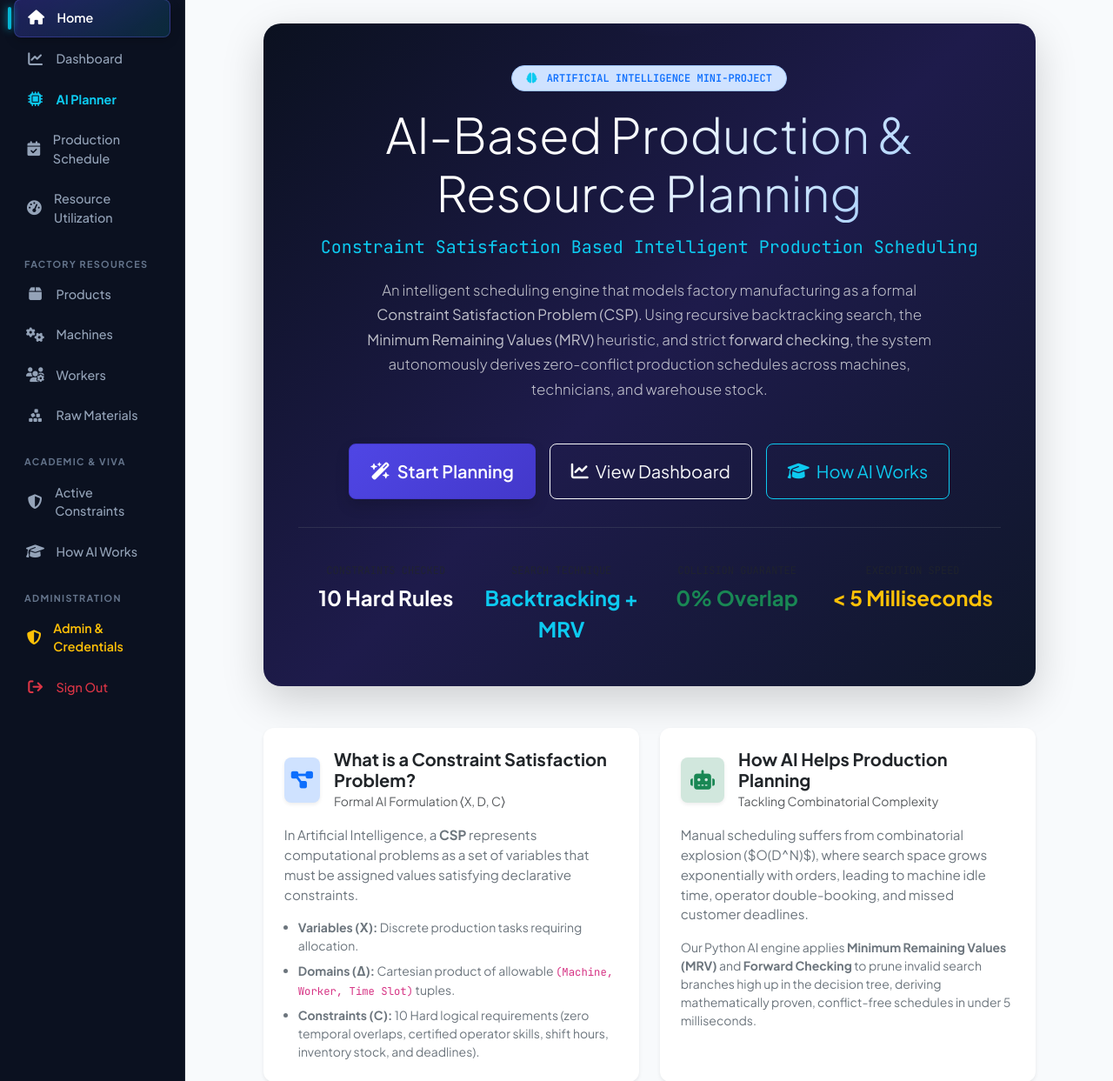
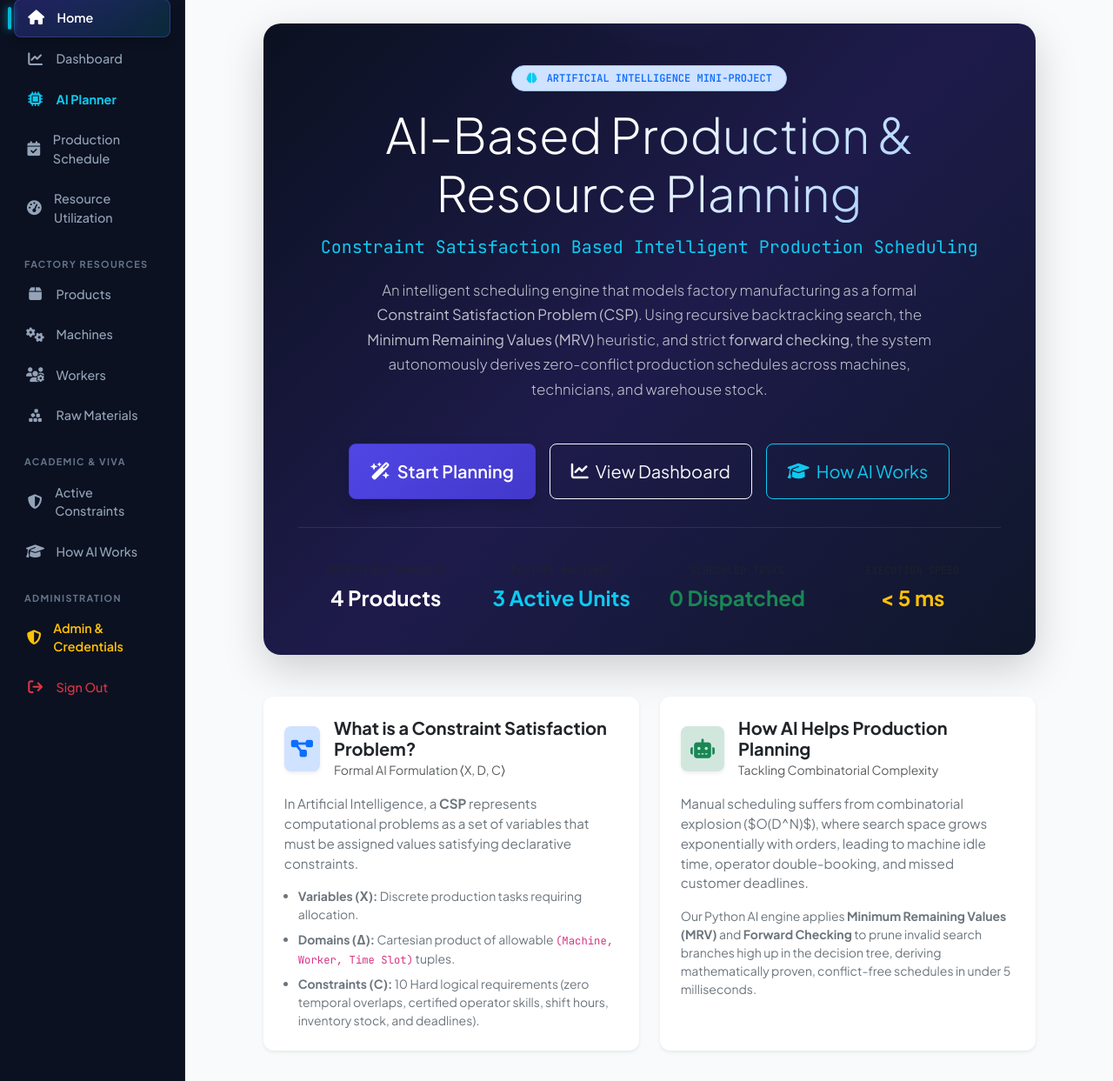
Before and after one commit to Aditya-nis/AI-Based-Production-Planner, a Flask app: page / in a window 1280 px wide. Shown: the part 88-1331 px from the top of the page at 87% size. Run offline with Flask 3, Linux system fonts and the light colour scheme; the visitor is signed in with stand-in values (Sample User, id 1); data comes from the database, SQL or seed files in the repository; data that the repository does not hold is empty.

Commit message:
Ensure dynamic calculation on new inputs and add comprehensive unit tests

```diff
--- a/routes/planner.py
+++ b/routes/planner.py
@@ -23,7 +23,18 @@ latest_ai_run = {
 @planner_bp.route('/')
 def home():
     """Page 1 — Home Landing Page"""
-    return render_template('index.html')
+    products_count = Product.query.count()
+    machines_count = Machine.query.count()
+    workers_count = Worker.query.count()
+    schedules_count = Schedule.query.count()
+    return render_template(
+        'index.html',
+        products_count=products_count,
+        machines_count=machines_count,
+        workers_count=workers_count,
+        schedules_count=schedules_count,
+        latest_ai=latest_ai_run
+    )
 
 @planner_bp.route('/planner')
 def planner_view():
--- a/templates/index.html
+++ b/templates/index.html
@@ -49,20 +49,26 @@
             <!-- Stats Bar Inside Hero -->
             <div class="row g-3 justify-content-center pt-4 border-top border-secondary border-opacity-25 mt-2">
                 <div class="col-6 col-md-3">
-                    <div class="text-uppercase small text-muted font-monospace" style="font-size: 0.75rem;">Constraints Checked</div>
-                    <div class="fs-4 fw-bold text-white mt-1">10 Hard Rules</div>
+                    <div class="text-uppercase small text-muted font-monospace" style="font-size: 0.75rem;">Registered Products</div>
+                    <div class="fs-4 fw-bold text-white mt-1">{{ products_count }} Products</div>
                 </div>
                 <div class="col-6 col-md-3">
-                    <div class="text-uppercase small text-muted font-monospace" style="font-size: 0.75rem;">Search Technique</div>
-                    <div class="fs-4 fw-bold text-info mt-1">Backtracking + MRV</div>
+                    <div class="text-uppercase small text-muted font-monospace" style="font-size: 0.75rem;">Factory Machines</div>
+                    <div class="fs-4 fw-bold text-info mt-1">{{ machines_count }} Active Units</div>
                 </div>
                 <div class="col-6 col-md-3">
-                    <div class="text-uppercase small text-muted font-monospace" style="font-size: 0.75rem;">Collision Guarantee</div>
-                    <div class="fs-4 fw-bold text-success mt-1">0% Overlap</div>
+                    <div class="text-uppercase small text-muted font-monospace" style="font-size: 0.75rem;">Scheduled Tasks</div>
+                    <div class="fs-4 fw-bold text-success mt-1">{{ schedules_count }} Dispatched</div>
                 </div>
                 <div class="col-6 col-md-3">
                     <div class="text-uppercase small text-muted font-monospace" style="font-size: 0.75rem;">Execution Speed</div>
-                    <div class="fs-4 fw-bold text-warning mt-1">&lt; 5 Milliseconds</div>
+                    <div class="fs-4 fw-bold text-warning mt-1">
+                        {% if latest_ai and latest_ai.executed and latest_ai.statistics and latest_ai.statistics.execution_time_ms %}
+                            {{ latest_ai.statistics.execution_time_ms }} ms
+                        {% else %}
+                            &lt; 5 ms
+                        {% endif %}
+                    </div>
                 </div>
             </div>
         </div>
```
Also changed, not shown: templates/dashboard.html (+6 -2 lines), tests/test_routes.py (+91 -0 lines).
